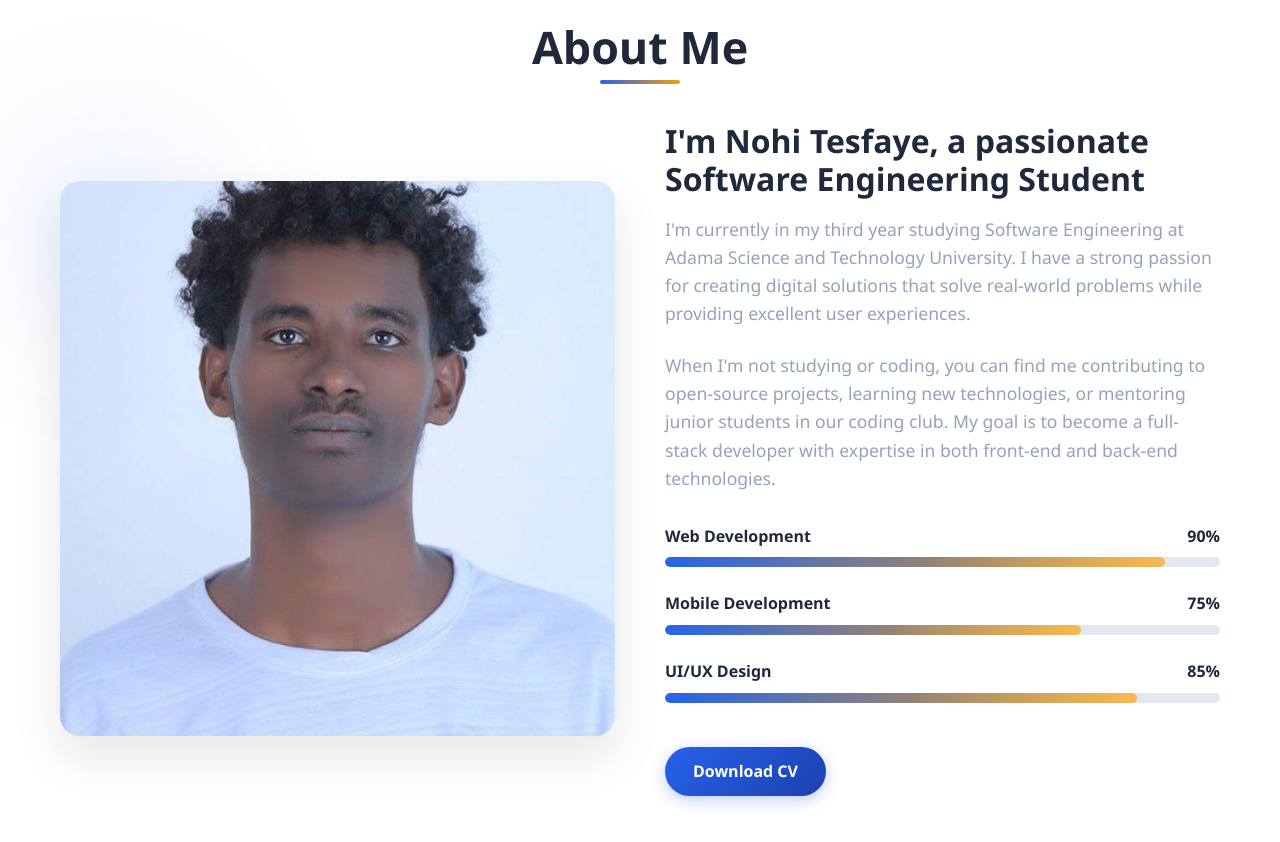
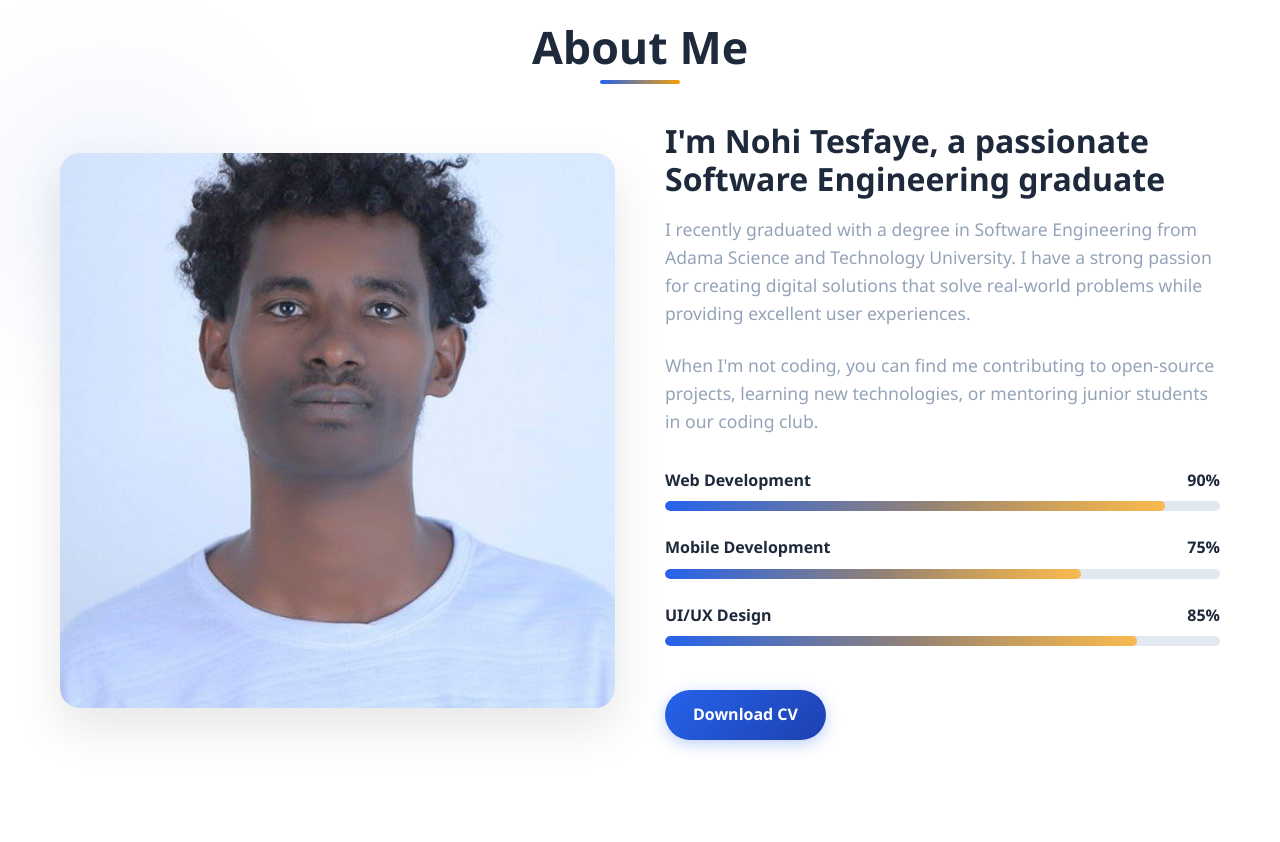
Before and after one commit to NohiTesfaye/newporitfolio, a plain HTML site: page index.html in a window 1280 px wide. Shown: the part 880-1722 px from the top of the page. Drawn offline with nearby package versions, Linux system fonts and the light colour scheme.

Commit message:
Update index.html

```diff
--- a/index.html
+++ b/index.html
@@ -1254,10 +1254,9 @@
                     <img src="nohi.jpg" alt="Nohi Tesfaye" id="about-img">
                 </div>
                 <div class="about-text">
-                    <h3>I'm Nohi Tesfaye, a passionate Software Engineering Student</h3>
-                    <p>I'm currently in my third year studying Software Engineering at Adama Science and Technology University. I have a strong passion for creating digital solutions that solve real-world problems while providing excellent user experiences.</p>
-                    <p>When I'm not studying or coding, you can find me contributing to open-source projects, learning new technologies, or mentoring junior students in our coding club. My goal is to become a full-stack developer with expertise in both front-end and back-end technologies.</p>
-
+                 <h3>I'm Nohi Tesfaye, a passionate Software Engineering graduate</h3>
+<p>I recently graduated with a degree in Software Engineering from Adama Science and Technology University. I have a strong passion for creating digital solutions that solve real-world problems while providing excellent user experiences.</p>
+<p>When I'm not coding, you can find me contributing to open-source projects, learning new technologies, or mentoring junior students in our coding club.</p>
                     <div class="skills">
                         <div class="skill-item">
                             <div class="skill-name">
```
